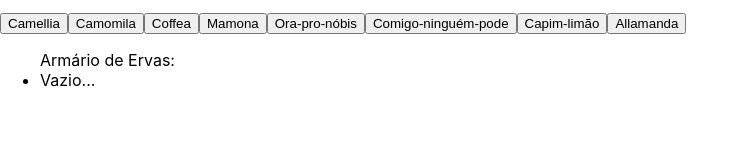
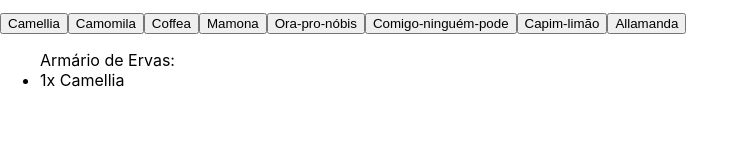
Before and after one commit to renanpbraga/boticarium, a React (Create React App) app: page / in a window 1280 px wide. Both pictures are taken after a click on the button "Camellia". Shown: the part 156-300 px from the top of the page, without its empty margins (0-749 px from the left). Built offline with nearby package versions, Linux system fonts and the light colour scheme.

Commit message:
faz com que o localstorage contenha apenas uma erva decada tipo, alterando sua quantidade e mostrando no armario de ervas

```diff
--- a/src/components/ArmarioDeErvas.jsx
+++ b/src/components/ArmarioDeErvas.jsx
@@ -11,8 +11,8 @@ function ArmarioDeErvas() {
       {
         getArmarioDeErvas.length < 1 ? <li>Vazio...</li> :
           getArmarioDeErvas.map((erva) => (
-            <li>
-              {erva.nome}
+            <li key={erva.id}>
+              {`${erva.qtd}x ${erva.nome}`}
             </li>
         ))
       }
--- a/src/components/Jardim.jsx
+++ b/src/components/Jardim.jsx
@@ -1,9 +1,9 @@
-import React, { useContext, useState } from 'react';
+import React, { useContext, useState, useEffect } from 'react';
 import BoticariumContext from '../context/BoticariumContext';
 
 function Jardim() {
-  const[ervaColetada, setErvaColetada] = useState([])
-  const {jardim} = useContext(BoticariumContext);
+  const[ervaColetada, setErvaColetada] = useState([]);
+  const {jardim, setErva} = useContext(BoticariumContext);
 
   const getAllErvas = JSON.parse(localStorage.getItem('armarioDeErvas')) || [];
 
@@ -12,10 +12,23 @@ function Jardim() {
       nome: name,
       qtd: Math.ceil(Math.random() * 5),
     }
-    setErvaColetada([...ervaColetada, novaErva]);
-    localStorage.setItem('armarioDeErvas', JSON.stringify([...getAllErvas, novaErva]));
-  }
-  console.log(ervaColetada);
+    setErva(novaErva);
+    const encontraErva = getAllErvas.find((erva) => erva.nome === novaErva.nome);
+    if(!encontraErva){
+      localStorage.setItem('armarioDeErvas', JSON.stringify([...getAllErvas, novaErva]));
+      setErvaColetada([...ervaColetada, novaErva]);
+    }
+    else {
+      const alteraQtd = getAllErvas.find((erva) => erva.nome === novaErva.nome);
+      alteraQtd.qtd = (alteraQtd.qtd + novaErva.qtd);
+      const ervaRepetida = getAllErvas.find((erva) => erva.nome === alteraQtd.nome);
+      console.log(ervaRepetida);
+      localStorage.removeItem('armarioDeErvas', JSON.stringify(ervaRepetida));
+      localStorage.setItem('armarioDeErvas', JSON.stringify([...getAllErvas]));
+      setErvaColetada([...ervaColetada, alteraQtd]);
+    }
+  };
+  console.log(ervaColetada)
 
   return (
     <div>
--- a/src/context/BoticariumProvider.js
+++ b/src/context/BoticariumProvider.js
@@ -1,4 +1,4 @@
-import React, { useState } from 'react';
+import React, { useState, useEffect } from 'react';
 import PropTypes from 'prop-types';
 import BoticariumContext from './BoticariumContext';
 
@@ -6,7 +6,11 @@ function BoticariumProvider({children}) {
   const [ingrediente, setIngrediente] = useState('Camellia');
   const [quantidade, setQuantidade] = useState();
   const [caldeirao, setCaldeirao] = useState([]);
-  const [ervas, setErvas] = useState([]);
+  const [erva, setErva] = useState([]);
+
+  useEffect(() => {
+    setErva();
+  },[]);
 
   const grimorio = {
     receitas: [
@@ -60,8 +64,8 @@ function BoticariumProvider({children}) {
     caldeirao,
     setCaldeirao,
     grimorio,
-    ervas,
-    setErvas,
+    erva,
+    setErva,
     jardim,
   };
 
```
